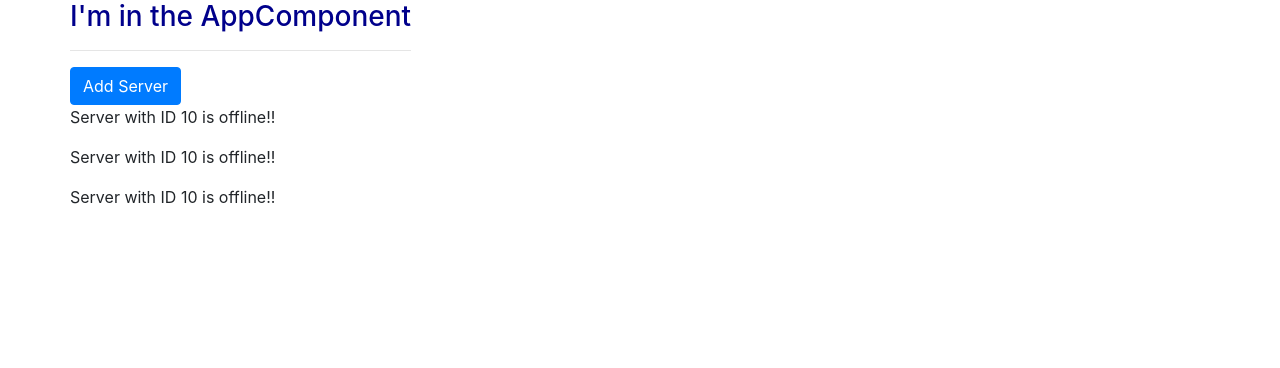
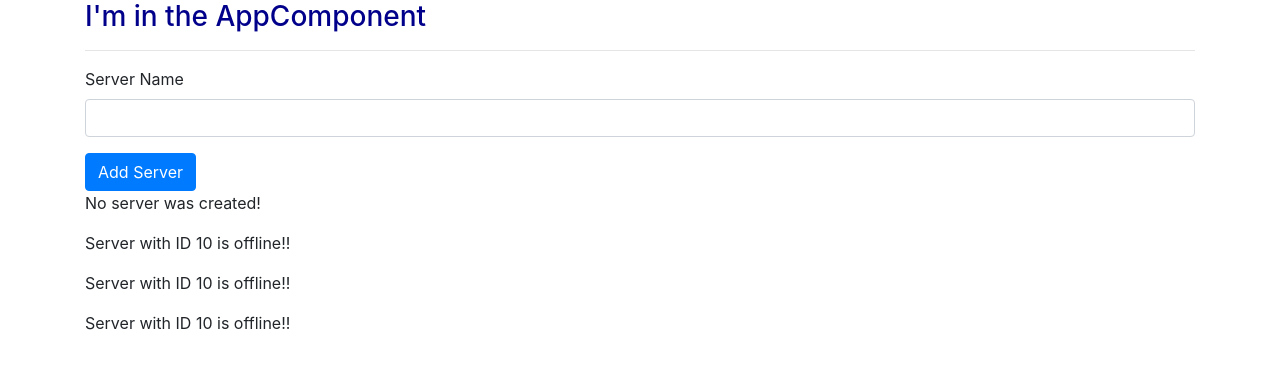
Before and after one commit to lswanderleygit/ng3-angular-the-basics, an Angular app: page / in a window 1280 px wide. Shown: the top 368 px of the page. Built offline with nearby package versions, Linux system fonts and the light colour scheme.

Commit message:
event input

```diff
--- a/src/app/app.component.html
+++ b/src/app/app.component.html
@@ -1,6 +1,6 @@
 <div class="container">
   <div class="row">
-    <div class="col-xs-12">
+    <div class="col-xl-12">
       <h3>I'm in the AppComponent</h3>
       <hr>
       <app-servers></app-servers>
--- a/src/app/servers/servers.component.html
+++ b/src/app/servers/servers.component.html
@@ -1,5 +1,9 @@
-<button class="btn btn-primary" [disabled]="!allowNewServer">Add Server</button>
-
+<label>Server Name</label>
+<input type="text" class="form-control" (input)="onUpdateServerName($event)">
+<p>{{ serverName }}</p>
+<button (click)="onCreateServer()" class="btn btn-primary" [disabled]="!allowNewServer">Add Server</button>
+<!-- <p [innerText]="allowNewServer"></p> -->
+<p>{{ serverCreationStatus }}</p>
 <app-server></app-server>
 <app-server></app-server>
 <app-server></app-server>
--- a/src/app/servers/servers.component.ts
+++ b/src/app/servers/servers.component.ts
@@ -8,6 +8,8 @@
 export class ServersComponent implements OnInit {
 
   allowNewServer = false;
+  serverCreationStatus = 'No server was created!'
+  serverName = ''
 
   constructor() { }
 
@@ -17,4 +19,12 @@
     }, 2000);
   }
 
+  onCreateServer() {
+    this.serverCreationStatus = 'Server was created!'
+  }
+
+  onUpdateServerName(event: Event) {
+    this.serverName = (<HTMLInputElement>event.target).value;
+  }
+
 }
```
